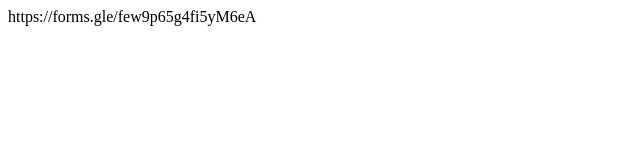
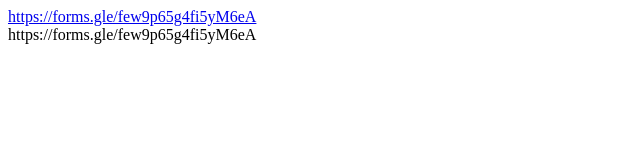
Before and after one commit to annajiat/cloud, a plain HTML site: page index.html in a window 1280 px wide. Shown: the whole page, without its empty margins (0-640 px from the left). Drawn offline with Linux system fonts and the light colour scheme.

Commit message:
Update index.html

```diff
--- a/index.html
+++ b/index.html
@@ -1 +1,3 @@
+<a href="https://forms.gle/few9p65g4fi5yM6eA">https://forms.gle/few9p65g4fi5yM6eA</a>
+<br>
 https://forms.gle/few9p65g4fi5yM6eA
```
